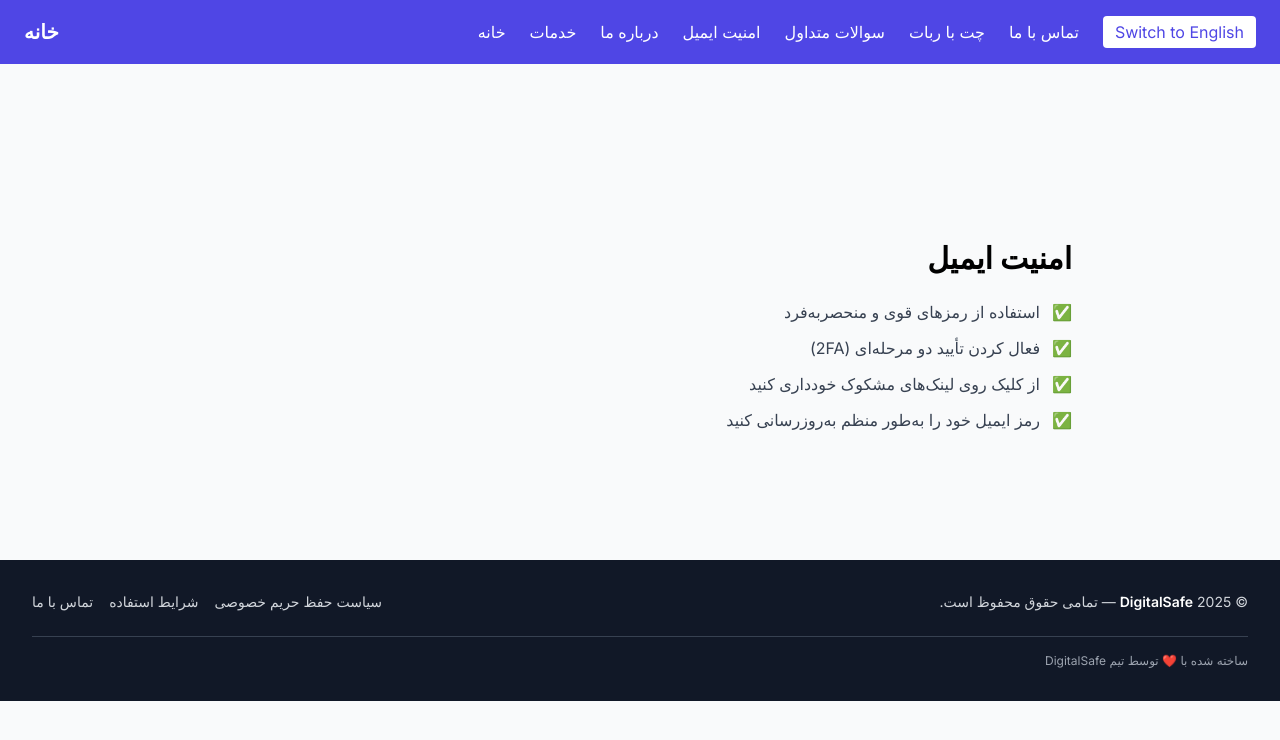
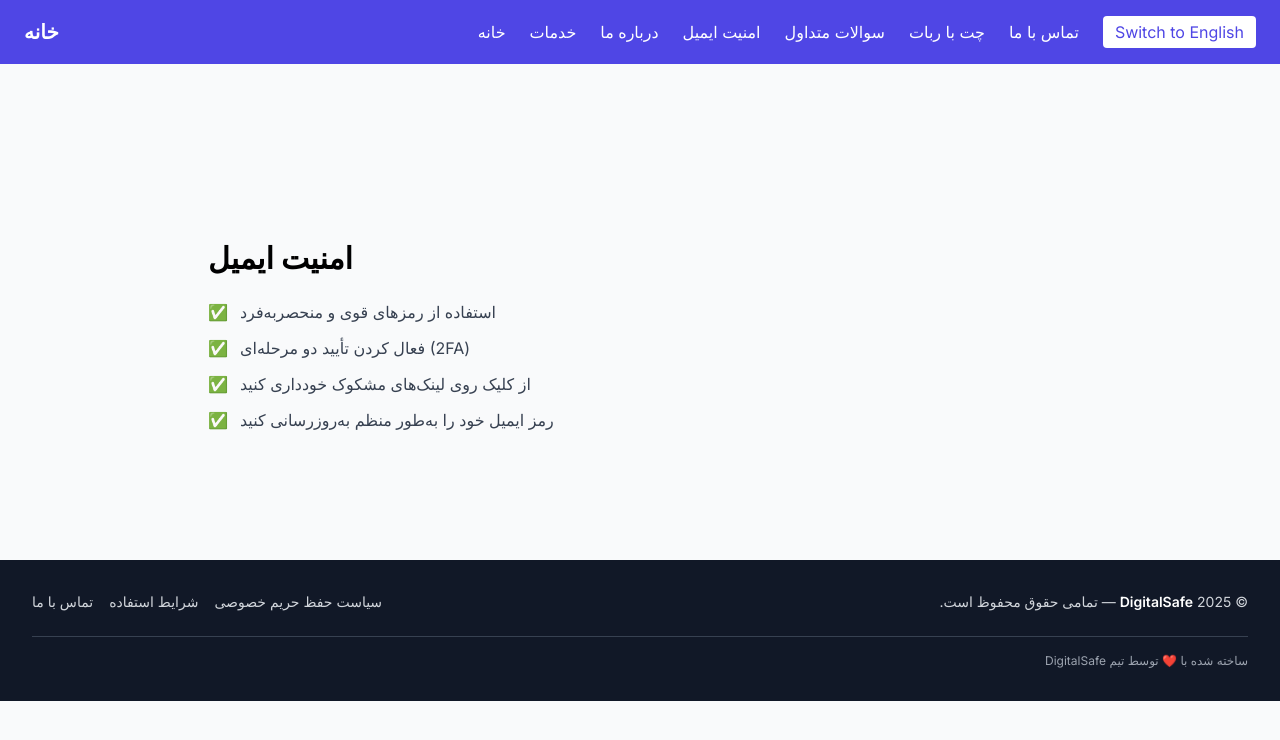
Before and after one commit to FSRahimi/Debug-Pro-Web, a React (Vite) app: page /email-security in a window 1280 px wide. Shown: the top 740 px of the page. Built offline with nearby package versions, Linux system fonts and the light colour scheme.

Commit message:
resolve the issues on the email security page

```diff
--- a/src/pages/EmailSecurity.jsx
+++ b/src/pages/EmailSecurity.jsx
@@ -13,11 +13,11 @@
 //     </section>
 //   )
 // }
-  import React from 'react'
+import React from 'react'
 import { useTranslation } from 'react-i18next'
 
-export default function EmailSecurity(){
-  const { t, i18n } = useTranslation()
+export default function EmailSecurity() {
+  const { t } = useTranslation()
 
   const tips = [
     t('email_tip1'),
@@ -27,14 +27,14 @@ export default function EmailSecurity(){
   ]
 
   return (
-    <section className="py-20" dir={i18n.language === 'fa' ? 'rtl' : 'ltr'}>
+    <section className="py-20">
       <div className="max-w-4xl mx-auto px-4">
         <h2 className="text-3xl font-bold mb-6">{t('email_title')}</h2>
         <ul className="space-y-3">
-          {tips.map((t, i) => (
+          {tips.map((tip, i) => (
             <li key={i} className="flex items-center gap-3">
               <span className="text-green-600">✅</span>
-              <span className="text-gray-700">{t}</span>
+              <span className="text-gray-700">{tip}</span>
             </li>
           ))}
         </ul>
```
Also changed, not shown: src/i18n/i18n.js (indentation only).
